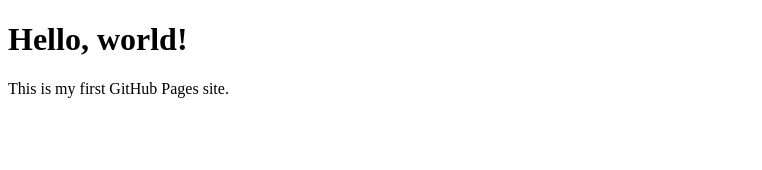
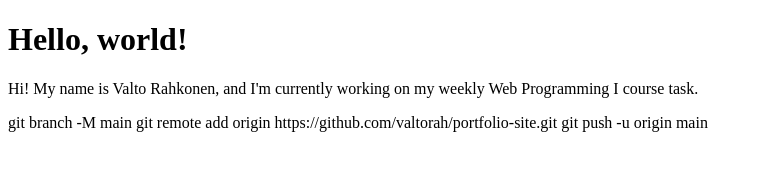
Before and after one commit to valtorah/portfolio-site, a plain HTML site: page index.html in a window 1280 px wide. Shown: the whole page, without its empty margins (0-762 px from the left). Drawn offline with Linux system fonts and the light colour scheme.

Commit message:
Add hero section

```diff
--- a/index.html
+++ b/index.html
@@ -5,6 +5,11 @@
 </head>
 <body>
   <h1>Hello, world!</h1>
-  <p>This is my first GitHub Pages site.</p>
+  <p>Hi! My name is Valto Rahkonen, and I'm currently working on my weekly Web Programming I course task.</p>
 </body>
 </html>
+
+
+git branch -M main
+git remote add origin https://github.com/valtorah/portfolio-site.git
+git push -u origin main
```
